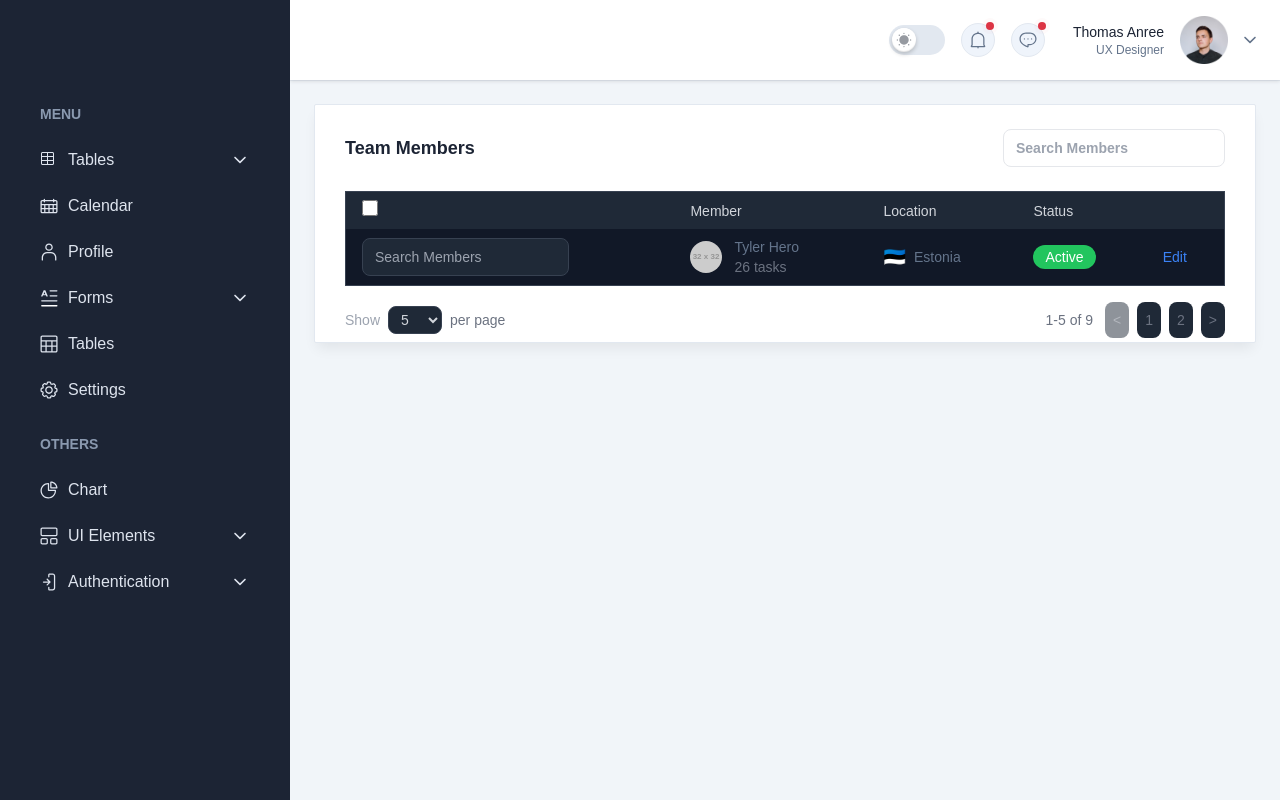
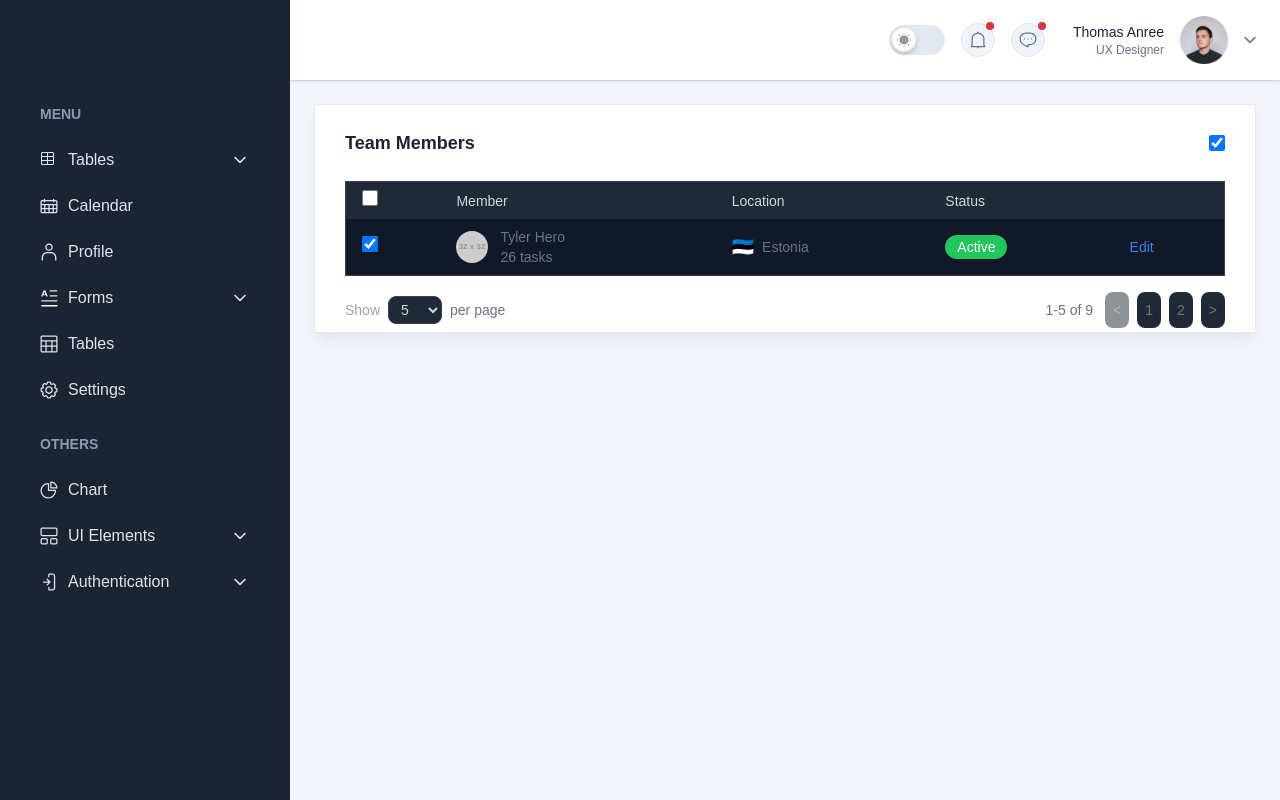
Before and after one commit to An1MuS1111/theLastProject, a React (Vite) app in the folder client/: page /table1 in a window 1280 px wide. Built offline with nearby package versions, Linux system fonts and the light colour scheme; a web font is replaced by a local one.

Commit message:
checkbox not working

```diff
--- a/client/src/components/TableComponent.tsx
+++ b/client/src/components/TableComponent.tsx
@@ -5,11 +5,7 @@ const TableComponent = () => {
     <div className="rounded-sm border border-stroke bg-white px-5 pt-6 pb-2.5 shadow-default dark:border-strokedark dark:bg-boxdark sm:px-7.5 xl:pb-1">
     <div className="mb-6 text-xl font-semibold text-black dark:text-white flex items-center justify-between">
       <h2 className="text-lg font-semibold">Team Members</h2>
-      <input
-        type="text"
-        placeholder="Search Members"
-        className="dark:bg-gray-800 border dark:border-gray-700 text-sm rounded-lg px-3 py-2 dark:text-gray-300 focus:outline-none focus:ring-1 focus:ring-blue-500"
-      />
+      <input checked id="checked-checkbox" type="checkbox" value="" className="w-4 h-4 text-blue-600 bg-gray-100 border-gray-300 rounded focus:ring-blue-500 dark:focus:ring-blue-600 dark:ring-offset-gray-800 focus:ring-2 dark:bg-gray-700 dark:border-gray-600"/>
     </div>
 
     <div className="overflow-x-auto">
@@ -30,11 +26,7 @@ const TableComponent = () => {
 
           <tr>
             <td className="px-4 py-2">
-            <input
-        type="text"
-        placeholder="Search Members"
-        className="bg-gray-800 border border-gray-700 text-sm rounded-lg px-3 py-2 text-gray-300 focus:outline-none focus:ring-1 focus:ring-blue-500"
-      />
+            <input checked id="checked-checkbox" type="checkbox" value="" className="w-4 h-4 text-blue-600 bg-gray-100 border-gray-300 rounded focus:ring-blue-500 dark:focus:ring-blue-600 dark:ring-offset-gray-800 focus:ring-2 dark:bg-gray-700 dark:border-gray-600"/>
             </td>
             <td className="px-4 py-2 flex items-center gap-3">
               <img
```
